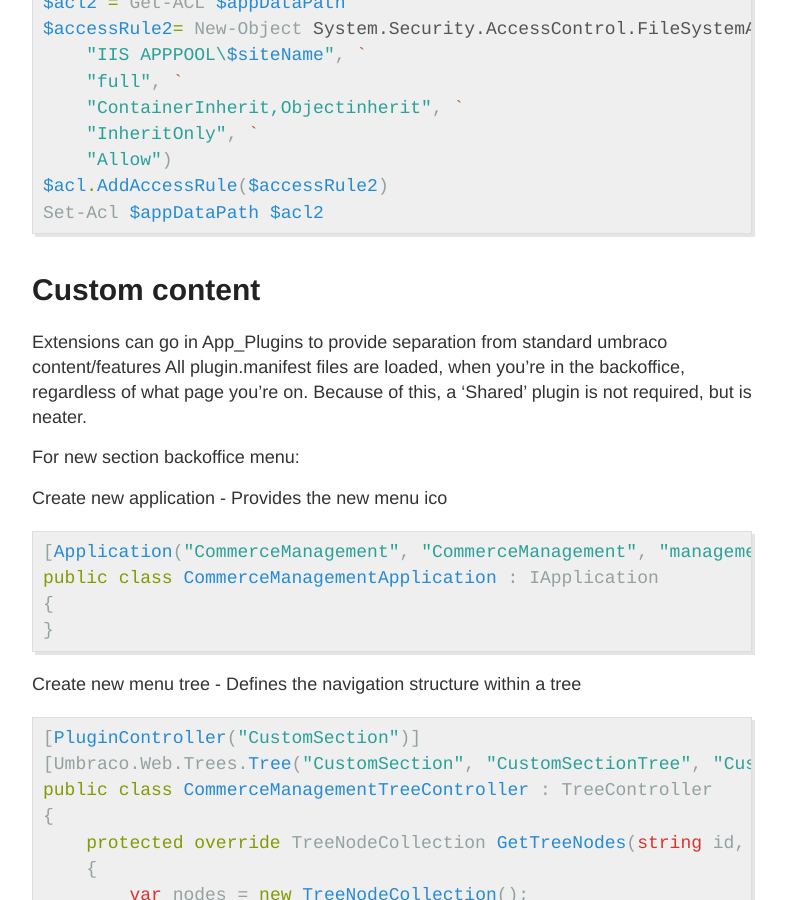
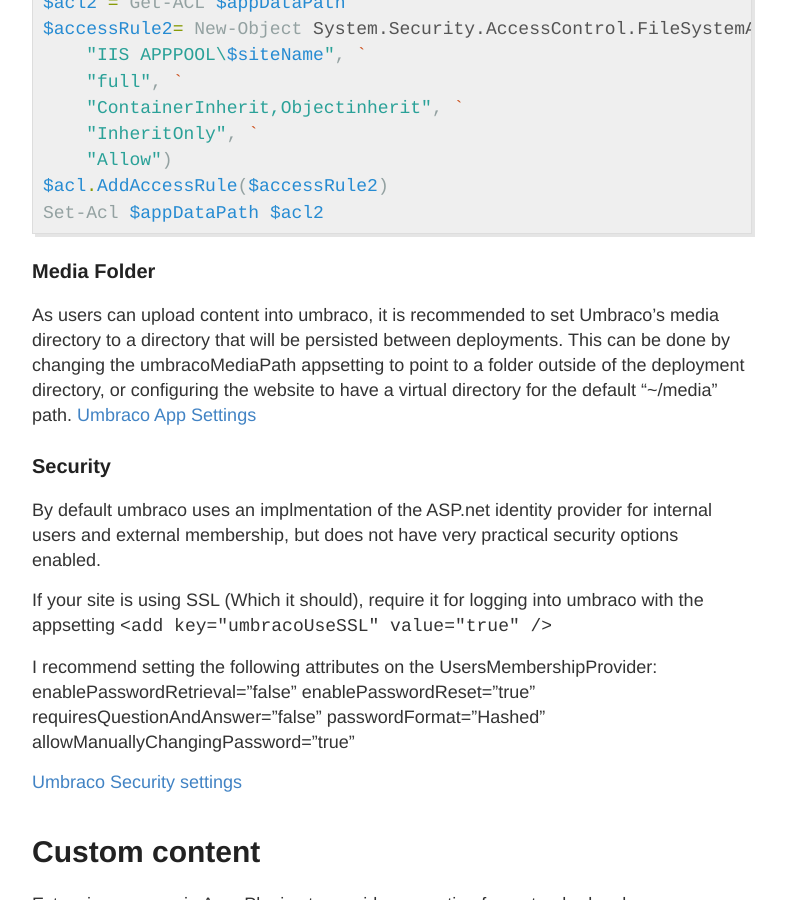
Before and after one commit to Togusa09/Togusa09.github.io, a Jekyll site: the page built from _posts/2017-9-4-Custom-Umbraco-Backoffice-Pages.md, in a window 1280 px wide and 900 px high, scrolled down 4986 px. Shown: the whole window, without its empty margins (248-1034 px from the left). Built offline with Jekyll 4.4.1, drawn with Linux system fonts in a browser that asks for light colours; comment, search, counter and statistics services are not loaded.

Commit message:
Added section on media and security settings

```diff
--- a/_posts/2017-9-4-Custom-Umbraco-Backoffice-Pages.md
+++ b/_posts/2017-9-4-Custom-Umbraco-Backoffice-Pages.md
@@ -174,6 +174,24 @@ $accessRule2= New-Object System.Security.AccessControl.FileSystemAccessRule(`
 $acl.AddAccessRule($accessRule2)
 Set-Acl $appDataPath $acl2
 {% endhighlight %}
+
+### Media Folder
+As users can upload content into umbraco, it is recommended to set Umbraco's media directory to a directory that will be persisted between deployments. This can be done by changing the umbracoMediaPath appsetting to point to a folder outside of the deployment directory, or configuring the website to have a virtual directory for the default "~/media" path. [Umbraco App Settings](https://our.umbraco.org/Documentation/Reference/Config/webconfig/)
+
+### Security
+By default umbraco uses an implmentation of the ASP.net identity provider for internal users and external membership, but does not have very practical
+security options enabled.
+
+If your site is using SSL (Which it should), require it for logging into umbraco with the appsetting `<add key="umbracoUseSSL" value="true" />`
+
+I recommend setting the following attributes on the UsersMembershipProvider:
+enablePasswordRetrieval="false"
+enablePasswordReset="true"
+requiresQuestionAndAnswer="false"
+passwordFormat="Hashed"
+allowManuallyChangingPassword="true"
+
+ [Umbraco Security settings](https://our.umbraco.org/Documentation/Reference/Security/)
 
 # Custom content
 
```
